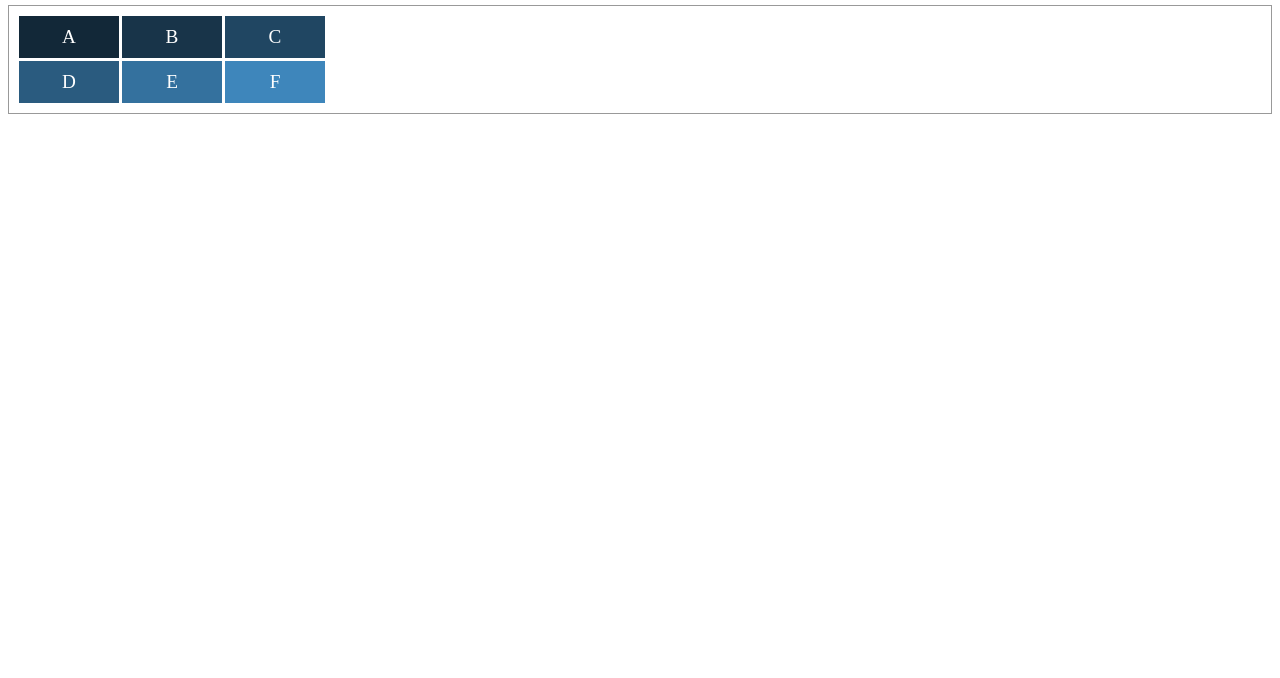
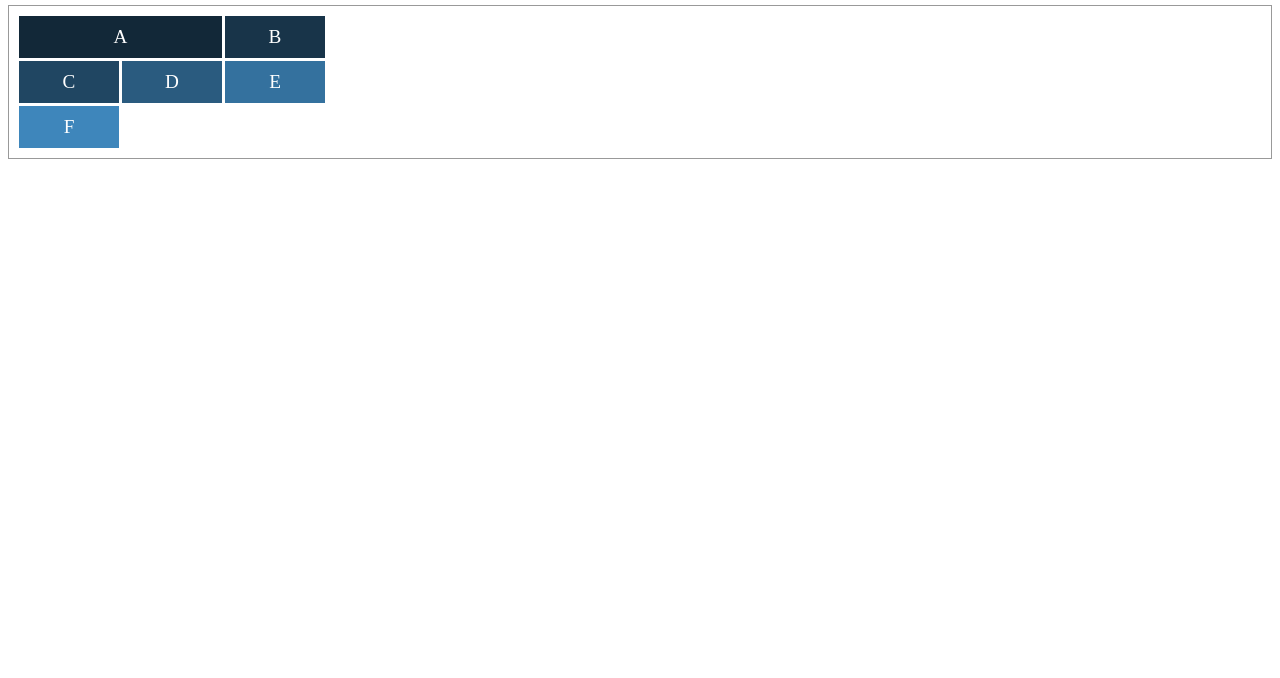
Before and after one commit to jcarlosj/Learning-CSS-Grid-Layout-Examples-1, a plain HTML site: page index.html in a window 1280 px wide. Shown: the part 122-800 px from the top of the page. Drawn offline with Linux system fonts and the light colour scheme.

Commit message:
Colocación de primer elemento expandido basado en nombre único de línea

```diff
--- a/css/master.css
+++ b/css/master.css
@@ -17,6 +17,8 @@
 }
 .box:nth-child(1) {
     background-color: #122838;
+    grid-column: col / span 2;
+    grid-row: row;
 }
 .box:nth-child(2) {
     background-color: #183449;
```
